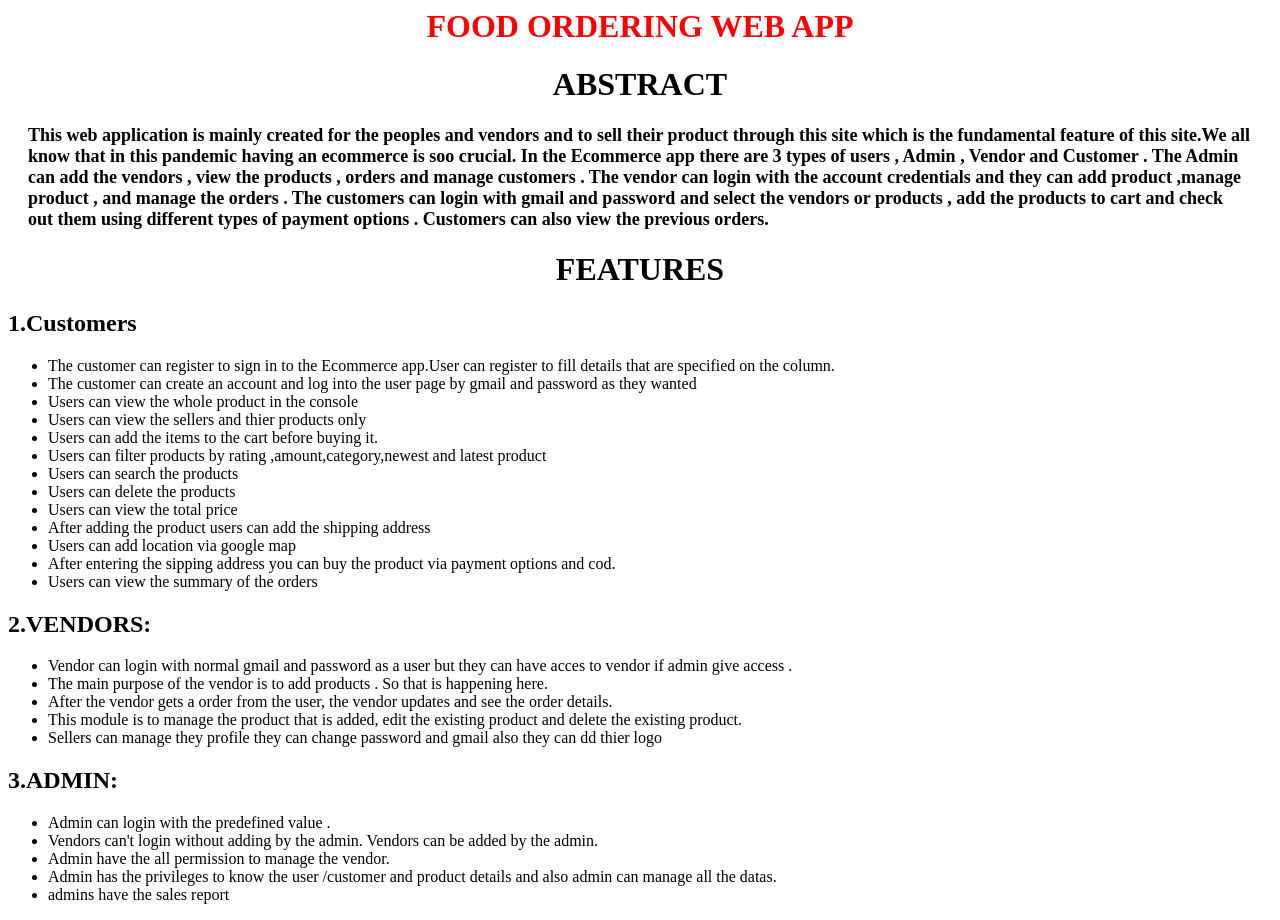
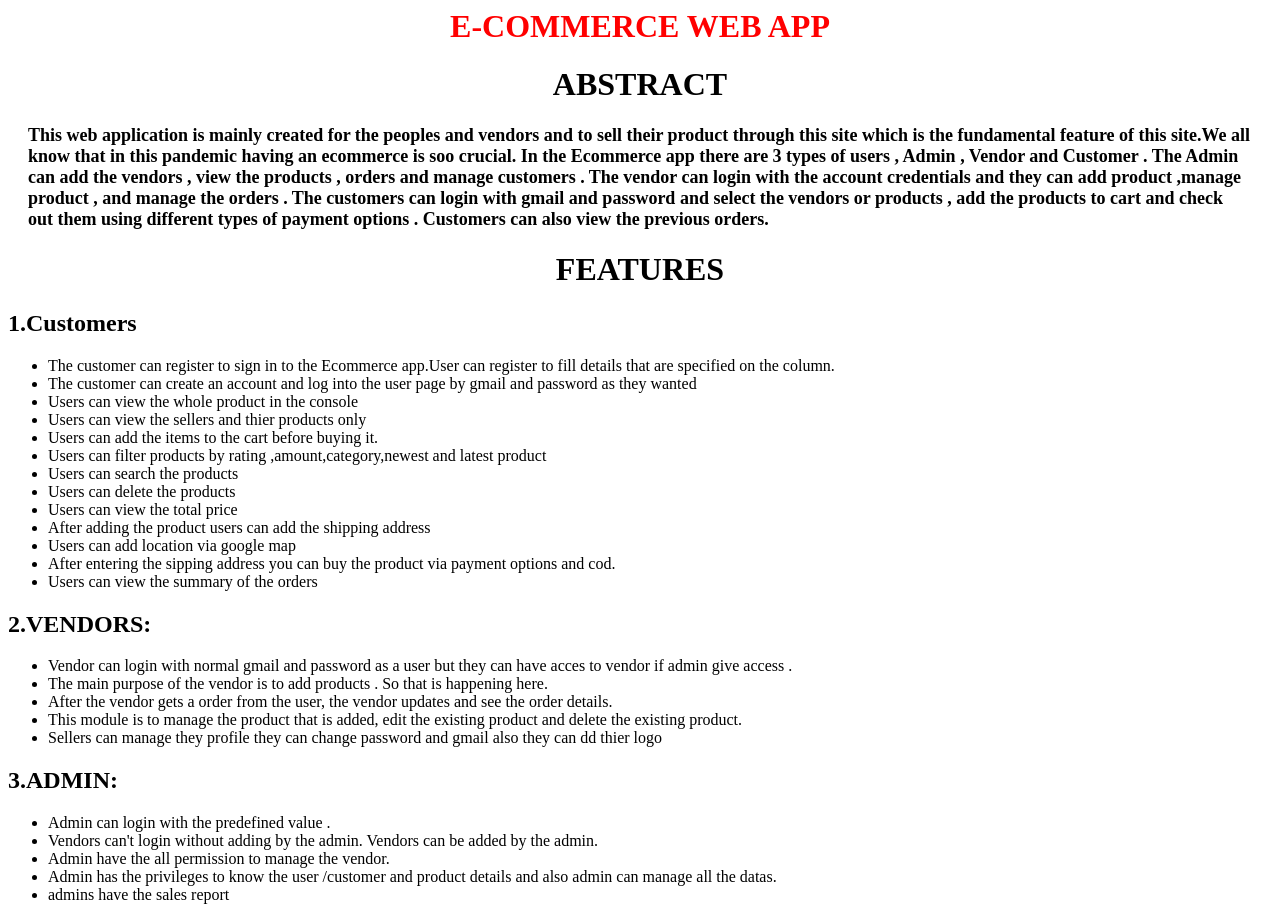
Before and after one commit to Zafar201/collage-project.html, a plain HTML site: page index.html in a window 1280 px wide. Drawn offline with Linux system fonts and the light colour scheme.

Commit message:
Update index.html

```diff
--- a/index.html
+++ b/index.html
@@ -1,4 +1,4 @@
-<center><h1 style="font-weight: 900;color: red;"> FOOD ORDERING WEB APP </h1></center>
+<center><h1 style="font-weight: 900;color: red;"> E-COMMERCE WEB APP </h1></center>
 <center><h1 style="font-weight: 900;">ABSTRACT</h1></center>
 
 
```
